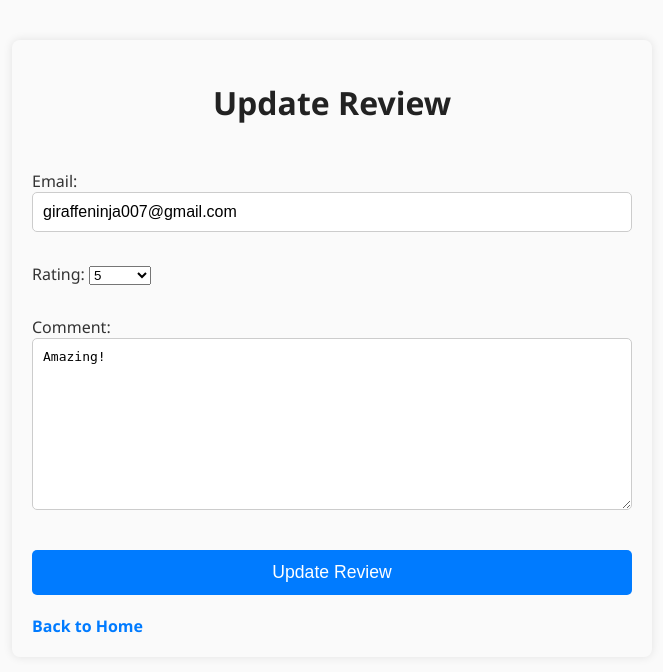
After one commit to rRobiq/My-Blog, a Django app: page /update-review/1/ in a window 1280 px wide. The commit adds this page. Shown: the top 672 px of the page, without its empty margins (308-971 px from the left). Run offline with Django 5.2, Linux system fonts and the light colour scheme; data comes from the database, SQL or seed files in the repository; both versions use the stored data as it was after the commit.

Commit message:
Add review templates, CSS, and form handling

```diff
--- /dev/null
+++ b/myapp/forms.py
@@ -0,0 +1,7 @@
+from django import forms
+from .models import Review
+
+class ReviewForm(forms.ModelForm):
+    class Meta:
+        model = Review
+        fields = ['email', 'rating', 'comment']
--- a/myapp/models.py
+++ b/myapp/models.py
@@ -13,3 +13,18 @@ class Post(models.Model):
 
     def __str__(self):
         return self.title
+
+class Review(models.Model):
+    email = models.EmailField()
+    rating = models.IntegerField(choices=[(i, i) for i in range(1, 6)])
+    comment = models.TextField()
+    date = models.DateTimeField(auto_now_add=True)
+
+    def update_review(self, email, rating, comment):
+        self.email = email
+        self.rating = rating
+        self.comment = comment
+        self.save()
+
+    def delete_review(self):
+        self.delete()
--- /dev/null
+++ b/myapp/static/update_review.css
@@ -0,0 +1,74 @@
+body {
+    font-family: 'Segoe UI', Tahoma, Geneva, Verdana, sans-serif;
+    background-color: #fafafa;
+    color: #333;
+    padding: 20px;
+    max-width: 600px;
+    margin: 40px auto;
+    box-shadow: 0 0 10px rgba(0,0,0,0.1);
+    border-radius: 8px;
+}
+
+h1 {
+    text-align: center;
+    color: #222;
+    margin-bottom: 30px;
+}
+
+form {
+    display: flex;
+    flex-direction: column;
+}
+
+form p {
+    margin-bottom: 15px;
+}
+
+input[type="text"],
+input[type="email"],
+input[type="number"],
+textarea {
+    width: 100%;
+    padding: 10px;
+    font-size: 1em;
+    border: 1px solid #ccc;
+    border-radius: 5px;
+    transition: border-color 0.3s ease;
+    box-sizing: border-box;
+}
+
+input[type="text"]:focus,
+input[type="email"]:focus,
+input[type="number"]:focus,
+textarea:focus {
+    outline: none;
+    border-color: #007BFF;
+}
+
+button[type="submit"] {
+    background-color: #007BFF;
+    color: white;
+    font-size: 1.1em;
+    padding: 12px;
+    border: none;
+    border-radius: 5px;
+    cursor: pointer;
+    transition: background-color 0.3s ease;
+    margin-top: 20px;
+}
+
+button[type="submit"]:hover {
+    background-color: #0056b3;
+}
+
+a {
+    display: inline-block;
+    margin-top: 20px;
+    color: #007BFF;
+    text-decoration: none;
+    font-weight: 600;
+}
+
+a:hover {
+    text-decoration: underline;
+}
--- /dev/null
+++ b/myapp/templates/update_review.html
@@ -0,0 +1,19 @@
+{% load static %}
+<!DOCTYPE html>
+<html lang="en">
+<head>
+    <meta charset="UTF-8">
+    <meta name="viewport" content="width=device-width,initial-scale=1.0">
+    <title>Update Review</title>
+    <link rel="stylesheet" href="{% static 'update_review.css' %}" />
+</head>
+<body>
+    <h1>Update Review</h1>
+    <form method="post">
+        {% csrf_token %}
+        {{ form.as_p }}
+        <button type="submit">Update Review</button>
+    </form>
+    <a href="{% url 'index' %}">Back to Home</a>
+</body>
+</html>
--- a/myapp/urls.py
+++ b/myapp/urls.py
@@ -14,4 +14,7 @@ urlpatterns = [
     path('MyTop/', views.MyTop, name='MyTop'),
     path('youngthug/', views.youngthug, name='youngthug'),
     path('post/<int:post_id>/', views.post_detail, name='post_detail'),
+    path('submit-review/', views.submit_review, name='submit_review'),
+    path('update-review/<int:review_id>/', views.update_review,name='update_review'),
+    path('delete-review/<int:review_id>/', views.delete_review,name='delete_review'),
 ]
--- a/myapp/views.py
+++ b/myapp/views.py
@@ -1,10 +1,6 @@
-from django.shortcuts import render, HttpResponse
-from .models import Post
-from django.shortcuts import get_object_or_404, render
-
-# Create your views here.
-def index(request):
-    return render(request, 'index.html')
+from django.shortcuts import render, get_object_or_404, redirect
+from .models import Post, Review
+from .forms import ReviewForm
 
 def about(request):
     return render(request, 'about.html')
@@ -35,8 +31,38 @@ def youngthug(request):
 
 def index(request):
     posts = Post.objects.all()
-    return render(request, 'index.html', {'posts': posts})
+    reviews = Review.objects.all()
+    return render(request, 'index.html', {'posts': posts, 'reviews': reviews})
 
 def post_detail(request, post_id):
     post = get_object_or_404(Post, pk=post_id)
     return render(request, 'post_detail.html', {'post': post})
+
+def submit_review(request):
+    if request.method == 'POST':
+        form = ReviewForm(request.POST)
+        if form.is_valid():
+            form.save()
+            return redirect('index')
+    else:
+        form = ReviewForm()
+    return render(request, 'submit_review.html', {'form': form})
+
+def update_review(request, review_id):
+    review = get_object_or_404(Review, pk=review_id)
+    if request.method == 'POST':
+        form = ReviewForm(request.POST, instance=review)
+        if form.is_valid():
+            form.save()
+            return redirect('index')
+    else:
+        form = ReviewForm(instance=review)
+    return render(request, 'update_review.html', {'form': form})
+
+def delete_review(request, review_id):
+    review = get_object_or_404(Review, pk=review_id)
+    if request.method == 'POST':
+        review.delete_review()
+        return redirect('index')
+    return render(request, 'delete_review.html', {'review':
+review})
```
Also changed, not shown: myapp/static/delete_review.css (added, +74 -0 lines), myapp/static/style.css (+146 -35 lines), myapp/static/submit_review.css (added, +74 -0 lines), myapp/templates/delete_review.html (added, +19 -0 lines), myapp/templates/index.html (+17 -0 lines), myapp/templates/submit_review.html (added, +19 -0 lines), db.sqlite3, myapp/migrations/0003_review.py (added).
